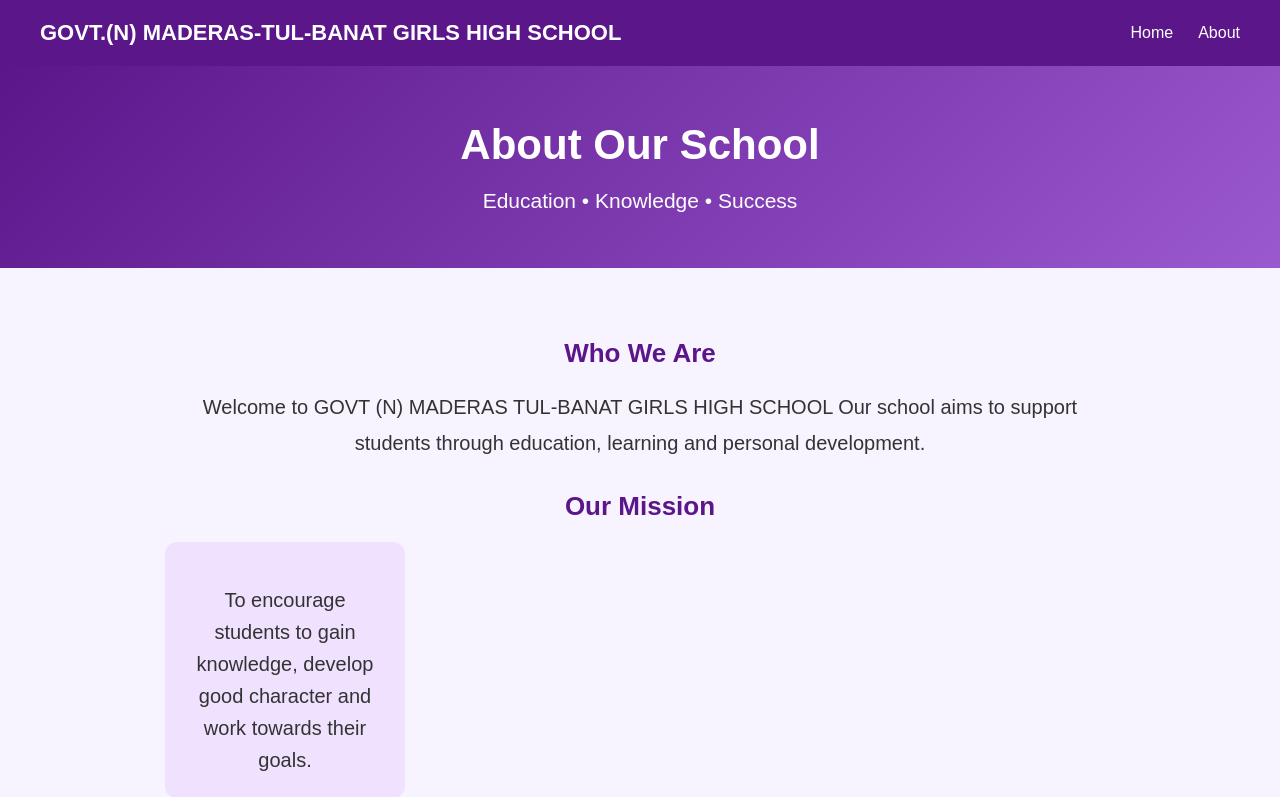
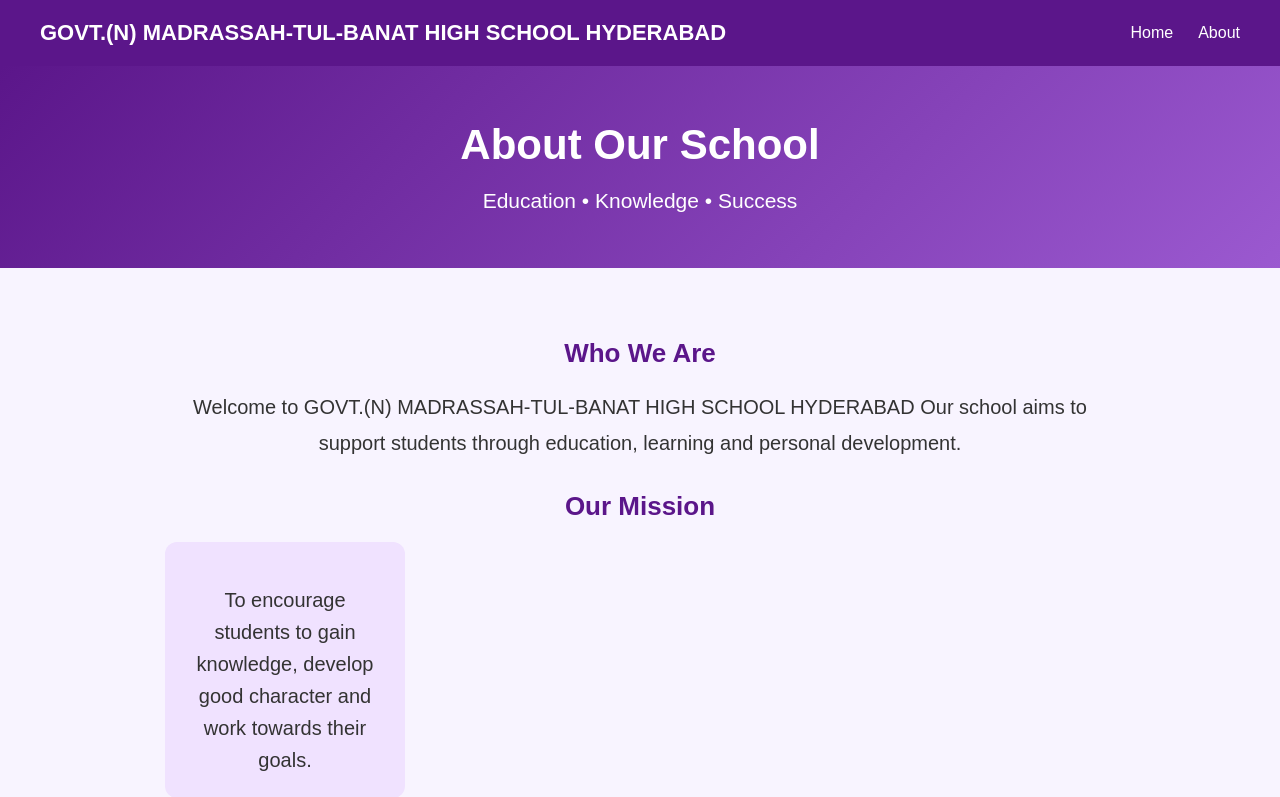
Before and after one commit to Nishra110/School-Website, a Flask app: page /about in a window 1280 px wide. Shown: the top 797 px of the page. Run offline with Flask 3, Linux system fonts and the light colour scheme.

Commit message:
Update school name in about.html

```diff
--- a/templates/about.html
+++ b/templates/about.html
@@ -8,7 +8,7 @@
 <body>
 
     <nav>
-        <div class="logo">GOVT.(N) MADERAS-TUL-BANAT GIRLS HIGH SCHOOL </div>
+        <div class="logo">GOVT.(N) MADRASSAH-TUL-BANAT HIGH SCHOOL HYDERABAD </div>
         <ul>
             <li><a href="/">Home</a></li>
             <li><a href="/about">About</a></li>
@@ -24,7 +24,7 @@
 
         <h2>Who We Are</h2>
         <p>
-            Welcome to GOVT (N) MADERAS TUL-BANAT GIRLS HIGH SCHOOL
+            Welcome to GOVT.(N) MADRASSAH-TUL-BANAT HIGH SCHOOL HYDERABAD
             Our school aims to
             support students through education, learning
             and personal development.
```
